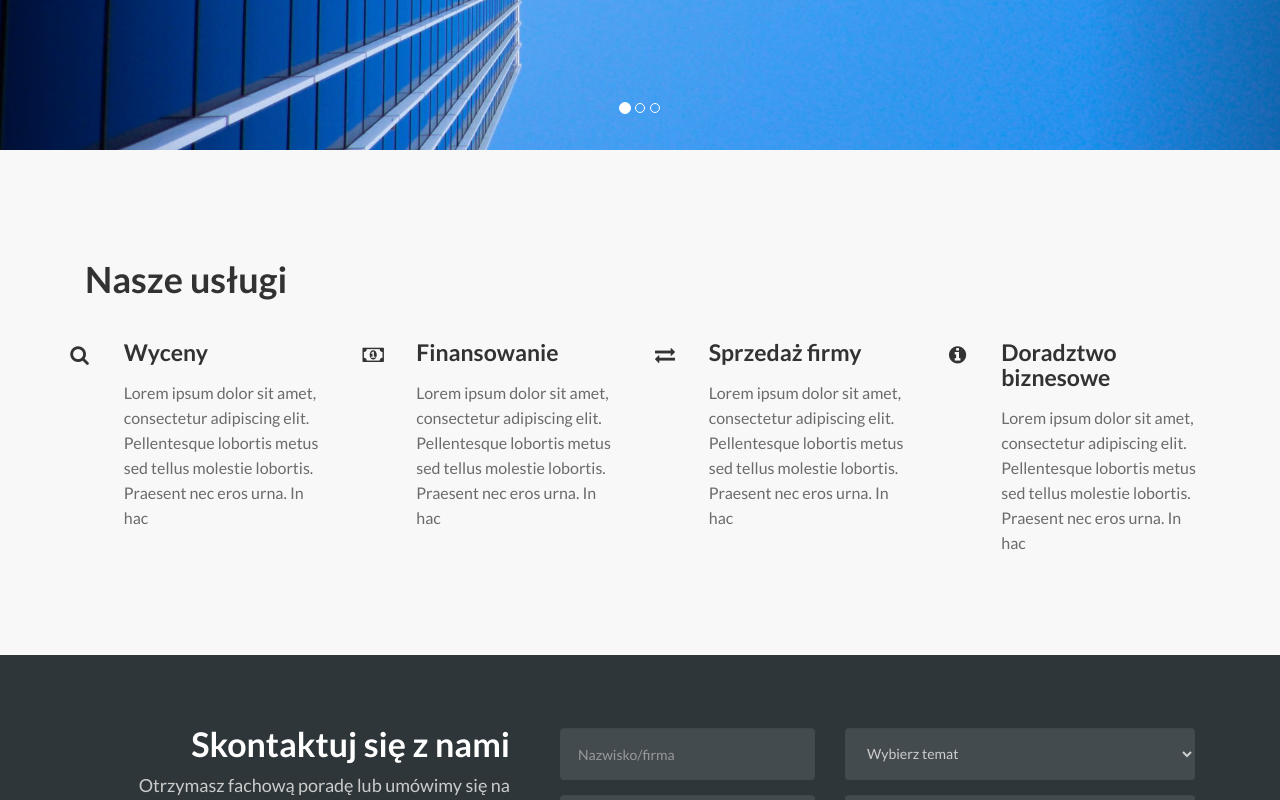
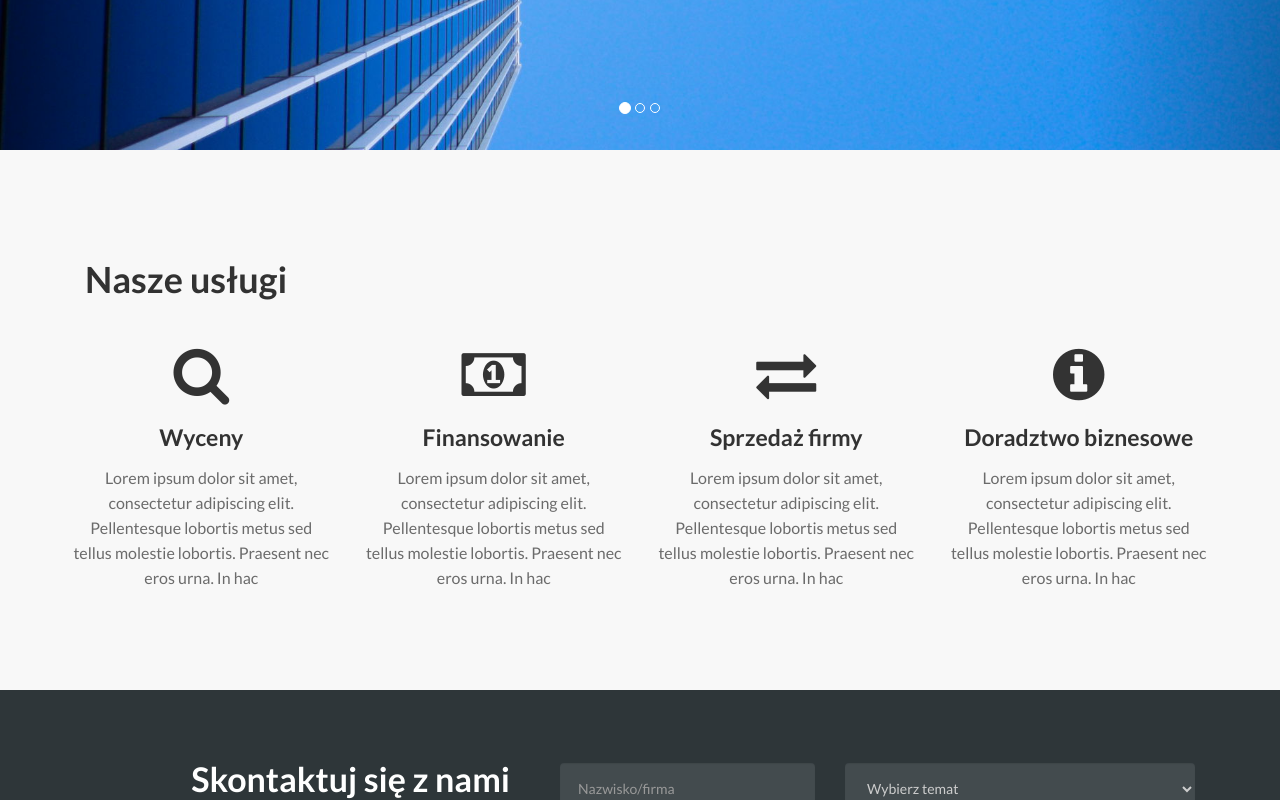
Before and after one commit to Waldek22/AlphaCapital, a plain HTML site: page index.html in a window 1280 px wide. Shown: the part 495-1295 px from the top of the page. Drawn offline with nearby package versions, Linux system fonts and the light colour scheme.

Commit message:
Poprawka w sekcji uslug

```diff
--- a/index.html
+++ b/index.html
@@ -131,49 +131,25 @@
 				</div>
 			</div>
 			<div class="row">
-				<div class="col-lg-3 text-left">
-					<div class="row">
-						<div class="col-lg-2 text-right">
+				<div class="col-lg-3 text-center">
 					<i aria-hidden="true" class="fa fa-search service-icon"></i>
-						</div>
-						<div class="col-lg-10">
 					<h2>Wyceny</h2>
 					<p>Lorem ipsum dolor sit amet, consectetur adipiscing elit. Pellentesque lobortis metus sed tellus molestie lobortis. Praesent nec eros urna. In hac</p>
 				</div>
-					</div>
-				</div>
-				<div class="col-lg-3 text-left">
-					<div class="row">
-						<div class="col-lg-2 text-right">
+				<div class="col-lg-3 text-center">
 					<i aria-hidden="true" class="fa fa-money service-icon"></i>
-						</div>
-						<div class="col-lg-10">
 					<h2>Finansowanie</h2>
 					<p>Lorem ipsum dolor sit amet, consectetur adipiscing elit. Pellentesque lobortis metus sed tellus molestie lobortis. Praesent nec eros urna. In hac</p>
 				</div>
-					</div>
-				</div>
-				<div class="col-lg-3 text-left">
-					<div class="row">
-						<div class="col-lg-2 text-right">
+				<div class="col-lg-3 text-center">
 					<i aria-hidden="true" class="fa fa-exchange service-icon"></i>
-						</div>
-						<div class="col-lg-10">
 					<h2>Sprzedaż firmy</h2>
 					<p>Lorem ipsum dolor sit amet, consectetur adipiscing elit. Pellentesque lobortis metus sed tellus molestie lobortis. Praesent nec eros urna. In hac</p>
 				</div>
-					</div>
-				</div>
-				<div class="col-lg-3 text-left">
-					<div class="row">
-						<div class="col-lg-2 text-right">
+				<div class="col-lg-3 text-center">
 					<i aria-hidden="true" class="fa fa-info-circle service-icon"></i>
-						</div>
-						<div class="col-lg-10">
 					<h2>Doradztwo biznesowe</h2>
 					<p>Lorem ipsum dolor sit amet, consectetur adipiscing elit. Pellentesque lobortis metus sed tellus molestie lobortis. Praesent nec eros urna. In hac</p>
-						</div>
-					</div>
 				</div>
 			</div>
 		</div>
--- a/style.css
+++ b/style.css
@@ -26,7 +26,7 @@ ul.nav {
 }
 /*menu*/
 .lang {
-	width: 200px;
+
 }
 
 nav.navbar ul li.lang a {
@@ -216,8 +216,9 @@ h2 {
 }
 
 .service-icon {
-	font-size: 1.25em;
+	font-size: 60px;
 	margin-top: 5px;
+	margin-bottom: 20px;
 }
 
 /*news*/
```
Lines whose indentation alone changed are shown as unchanged.
